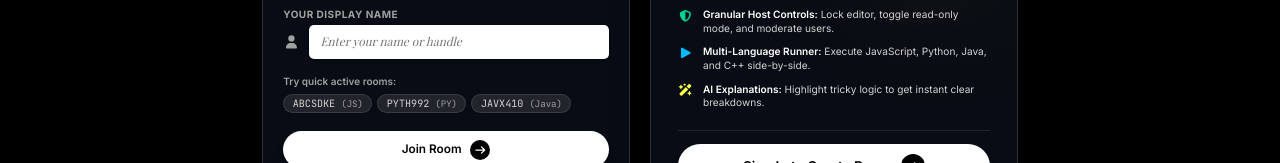
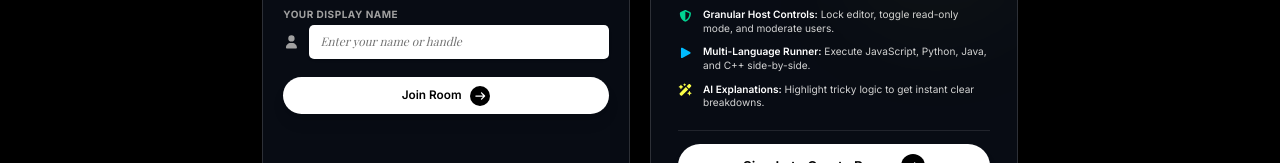
Before and after one commit to Bwizard-z/CodeO-Prod, a React (Vite) app in the folder frontend/: page /join in a window 1280 px wide. Shown: the part 424-587 px from the top of the page. Built offline with nearby package versions, Linux system fonts and the light colour scheme; no server answers; a web font is replaced by a local one.

Commit message:
refactor(join): remove quick demo active rooms presets from start coding page

```diff
--- a/frontend/src/pages/JoinRoom.jsx
+++ b/frontend/src/pages/JoinRoom.jsx
@@ -17,12 +17,6 @@ import Footer from '../components/Footer';
 import codeoLogo from '../assets/Logo.png';
 import { api } from '../services/api';
 
-// Quick demo rooms for testing and instant access
-const DEMO_ROOMS = [
-  { code: 'ABCSDKE', label: 'JavaScript Room', lang: 'JS' },
-  { code: 'PYTH992', label: 'Python Sandbox', lang: 'PY' },
-  { code: 'JAVX410', label: 'Java Practice', lang: 'Java' },
-];
 
 export const JoinRoom = () => {
   const { user, isAuthenticated, loading: authLoading } = useAuth();
@@ -96,10 +90,6 @@ export const JoinRoom = () => {
     navigate(`/editor/${cleanCode}`);
   };
 
-  const handleSelectPreset = (presetCode) => {
-    setRoomCode(presetCode);
-    setErrorMsg('');
-  };
 
   return (
     <div className="min-h-screen bg-black text-white flex flex-col justify-between selection:bg-[#fbff47] selection:text-black">
@@ -187,28 +177,6 @@ export const JoinRoom = () => {
                     </div>
                   </div>
 
-                  {/* Quick Preset Rooms */}
-                  <div className="pt-1">
-                    <div className="text-[10px] font-sans font-semibold text-neutral-400 mb-1.5">
-                      Try quick active rooms:
-                    </div>
-                    <div className="flex flex-wrap gap-1.5">
-                      {DEMO_ROOMS.map((demo) => (
-                        <button
-                          key={demo.code}
-                          type="button"
-                          onClick={() => handleSelectPreset(demo.code)}
-                          className={`text-xs px-2.5 py-0.5 rounded-full font-mono transition-all cursor-pointer ${
-                            roomCode === demo.code
-                              ? 'bg-[#fbff47] text-black font-bold ring-1 ring-white/50'
-                              : 'bg-white/10 text-neutral-300 hover:bg-white/20 hover:text-white border border-white/10'
-                          }`}
-                        >
-                          {demo.code} <span className="text-[9px] opacity-70">({demo.lang})</span>
-                        </button>
-                      ))}
-                    </div>
-                  </div>
 
                   {/* Join Button */}
                   <div className="pt-2">
```
